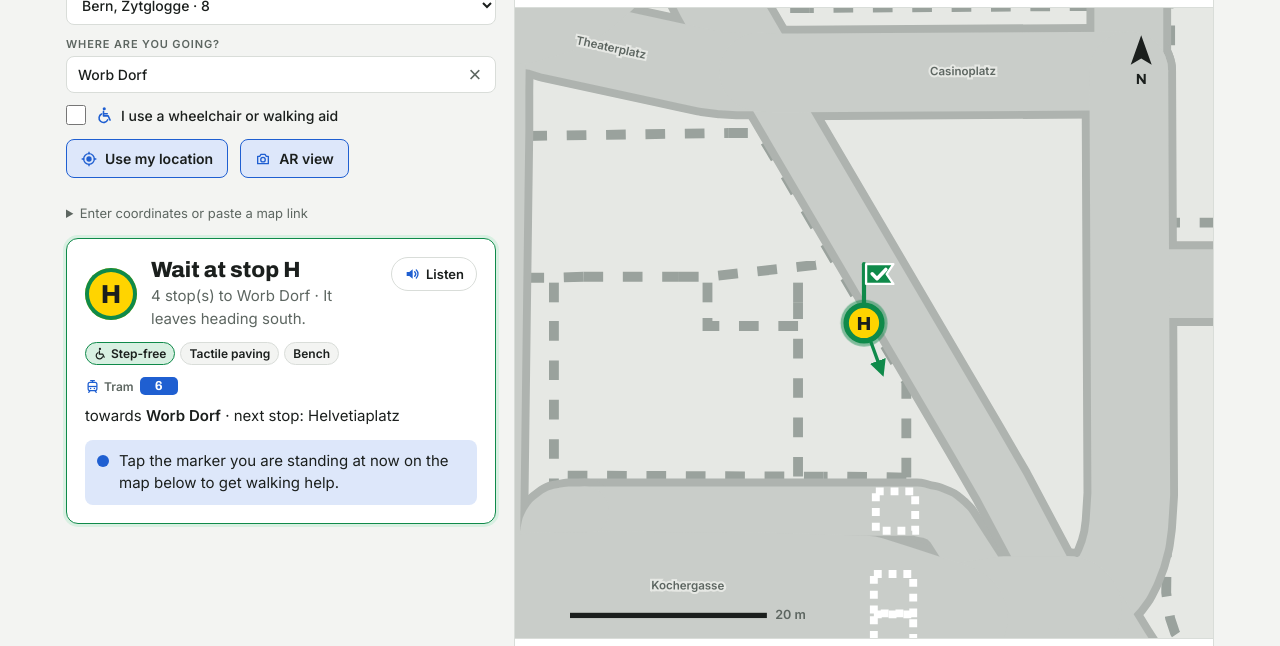
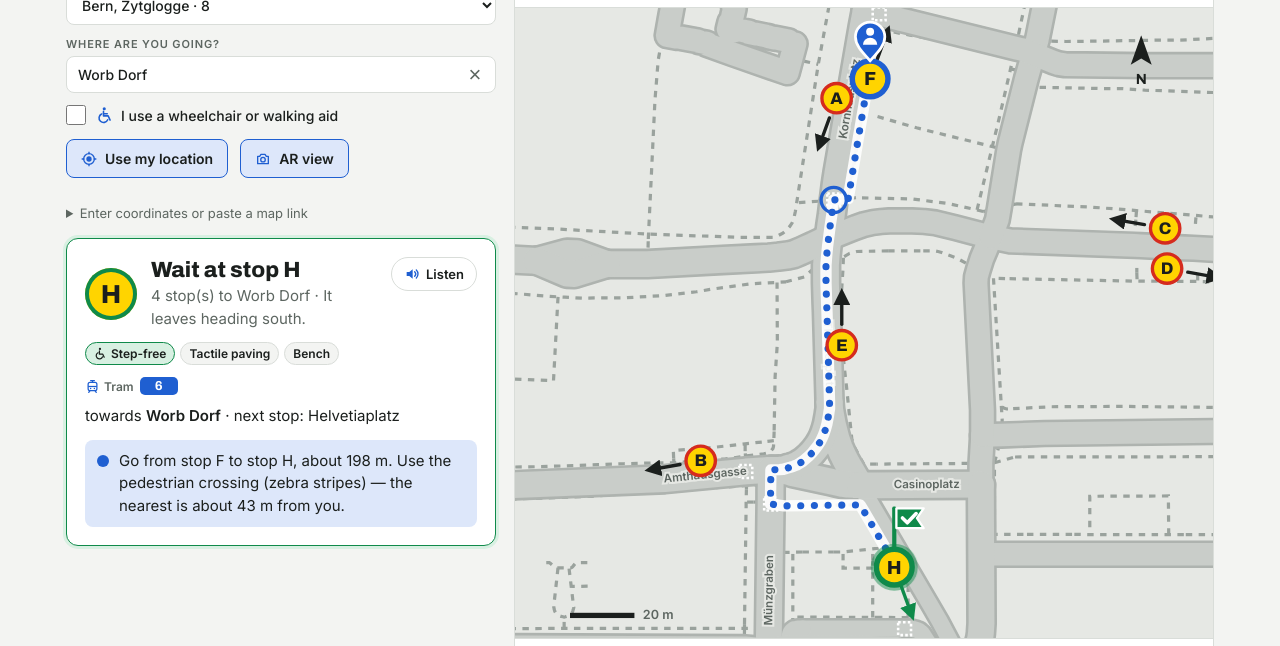
Before and after one commit to JithaJothinadh/rightside, a plain HTML site: page index.html in a window 1280 px wide. Shown: the part 146-792 px from the top of the page. Drawn offline with Linux system fonts and the light colour scheme.

Commit message:
revert: restore the demo pole on first load

```diff
--- a/index.html
+++ b/index.html
@@ -1459,8 +1459,11 @@ function setStop(i,keepDest,hereP){
   if(!keepDest){ // example destination: the end of the first line
     const v=stop.platforms[stop.platforms.length-1].routes[0].via; $("dest").value=v[Math.min(3,v.length-1)];
   }
-  // where you stand comes only from a tap, GPS or a scanned sign; never pretend to know it
+  // demo "you are here": the pole farthest from the answer, so the map shows the crossing help
+  // at a stop with several poles; a tap, GPS or a scanned sign replaces it
+  const best=(matches($("dest").value)||[])[0];
   if(hereP) here=hereP;
+  else if(best) here=stop.platforms.slice().sort((a,b)=>dist(b,best.p)-dist(a,best.p))[0];
   applyLang();
 }
 
```
